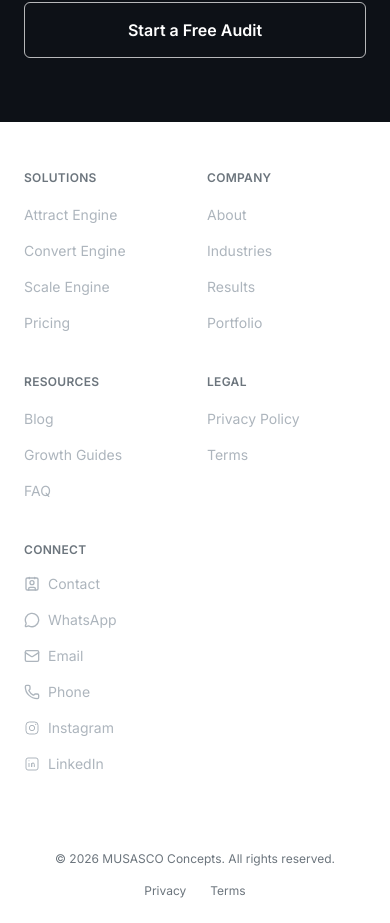
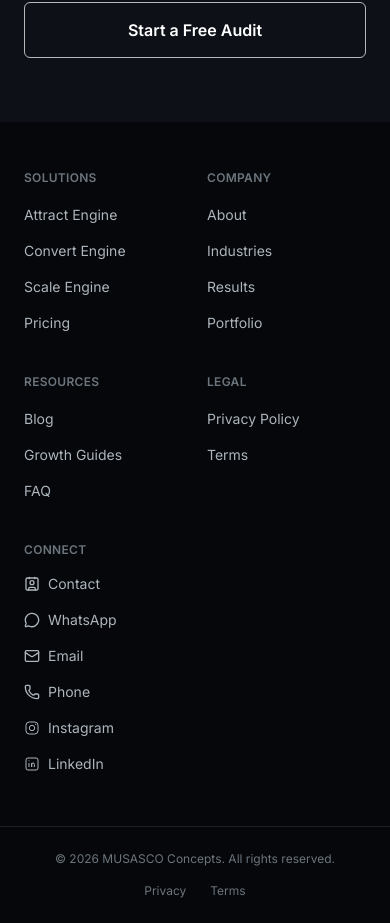
Before and after one commit to musasco4/musasco-concepts, a Next.js app: page / in a window 390 px wide. Shown: the part 8658-9581 px from the top of the page. Built offline with nearby package versions, Linux system fonts and the light colour scheme.

Commit message:
Fix mobile overflow and restore footer styling

```diff
--- a/app/globals.css
+++ b/app/globals.css
@@ -32,6 +32,10 @@
   --color-charcoal-700: #2b3035;
   --color-charcoal-800: #1a1d20;
   --color-charcoal-900: #0d1117;
+  --color-charcoal-950: #05070a;
+
+  /* White */
+  --color-white: #ffffff;
 
   /* Typography */
   --font-display: "Manrope", ui-sans-serif, system-ui, sans-serif;
```
